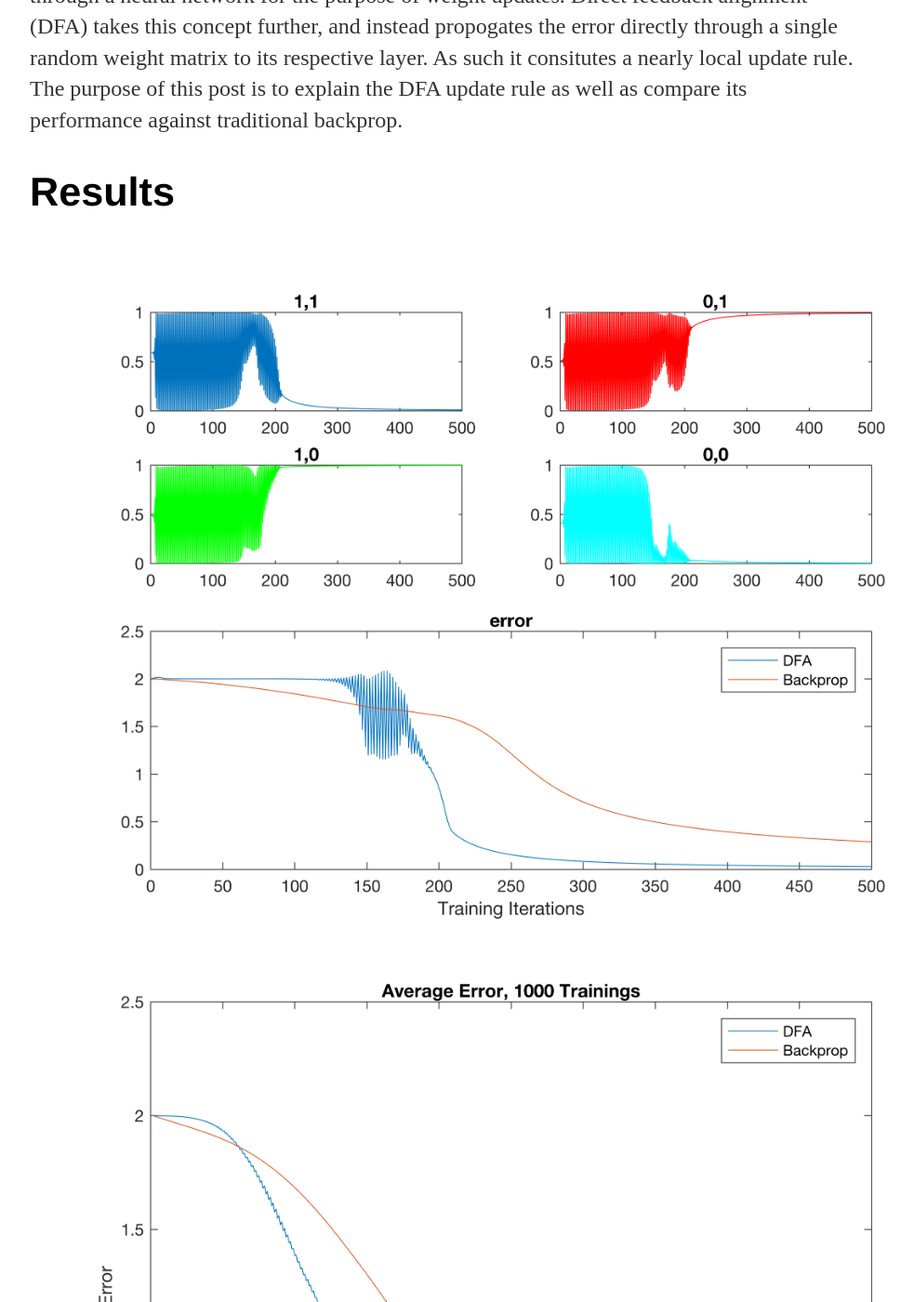
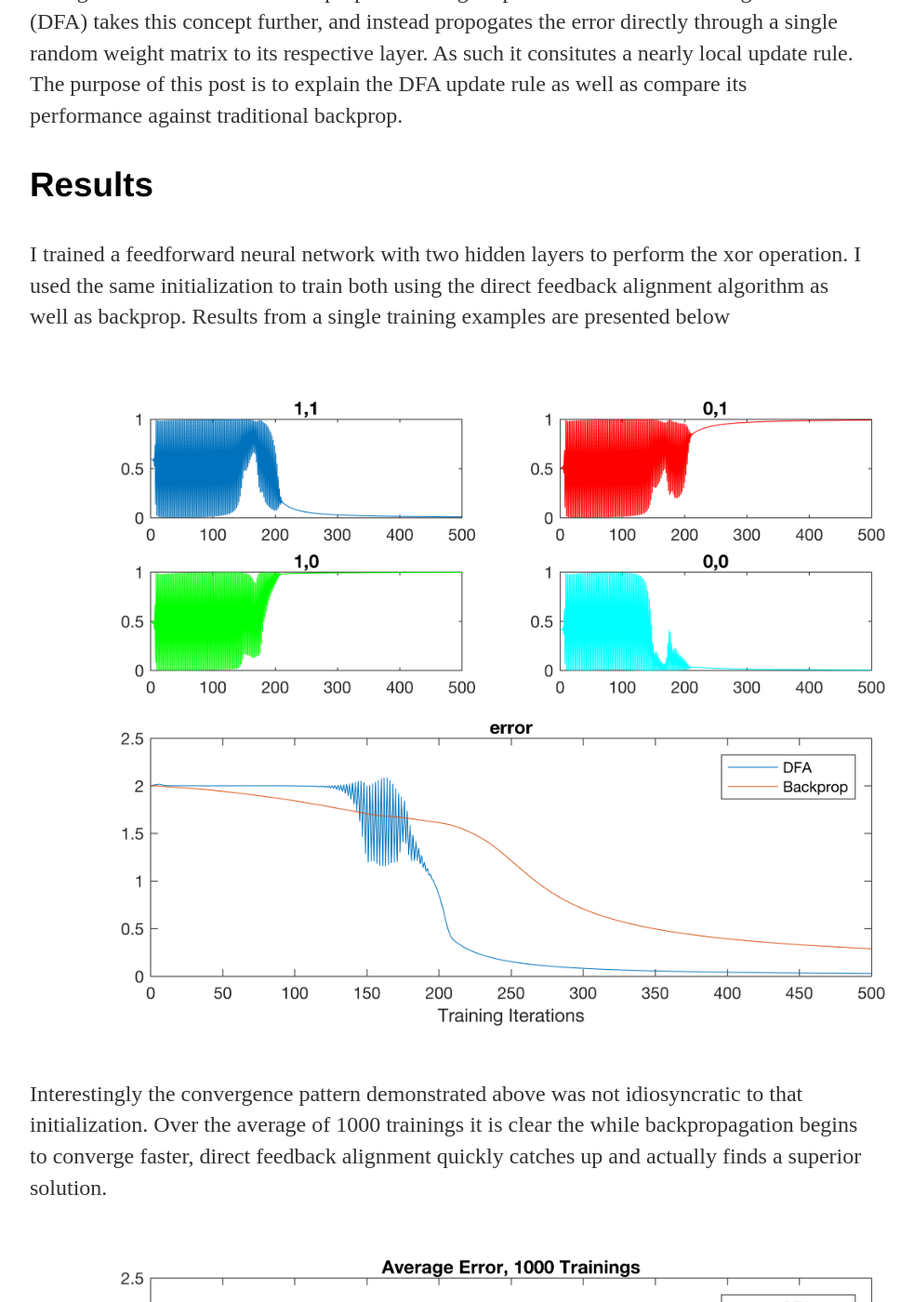
Before and after one commit to dbehrlich/dbehrlich.github.io, a Jekyll site: the page built from _posts/2016-10-15-daniel-ehrlich-direct-feedback-alignment.md, in a window 1280 px wide and 1400 px high, scrolled down 466 px. Shown: the whole window at 93% size, without its empty margins (160-1143 px from the left). Built offline with Jekyll 4.4.1, drawn with Linux system fonts in a browser that asks for light colours.

```diff
--- a/_posts/2016-10-15-daniel-ehrlich-direct-feedback-alignment.md
+++ b/_posts/2016-10-15-daniel-ehrlich-direct-feedback-alignment.md
@@ -6,13 +6,17 @@
 
 <div>
 
-<h2>Feedback Alignment Methods</h2>
+<h3>Feedback Alignment Methods</h3>
 
 <p>Feedback Alignment proposes the use of random fixed weight matrices to propogate error through a neural network for the purpose of weight updates. Direct feedback alignment (DFA) takes this concept further, and instead propogates the error directly through a single random weight matrix to its respective layer. As such it consitutes a nearly local update rule. The purpose of this post is to explain the DFA update rule as well as compare its performance against traditional backprop. </p>
 
-<h2>Results</h2>
+<h3>Results</h3>
+
+<p>I trained a feedforward neural network with two hidden layers to perform the xor operation. I used the same initialization to train both using the direct feedback alignment algorithm as well as backprop. Results from a single training examples are presented below</p>
 
 <img src="/figures/DirectFeedbackAlignement_xor.png" alt="samples" style="width: 1000px;"/>
+
+<p>Interestingly the convergence pattern demonstrated above was not idiosyncratic to that initialization. Over the average of 1000 trainings it is clear the while backpropagation begins to converge faster, direct feedback alignment quickly catches up and actually finds a superior solution.</p>
 
 <img src="/figures/DirectFeedbackAlignement_xor_1000.png" alt="samples" style="width: 1000px;"/>
 
```
